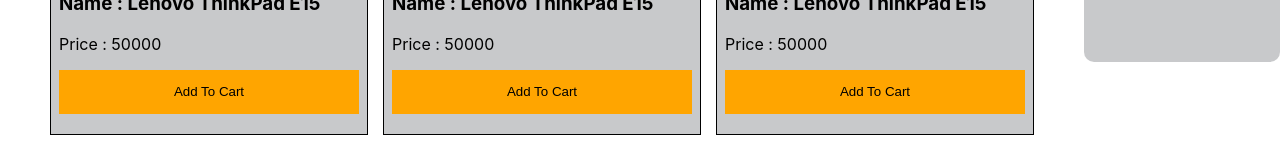
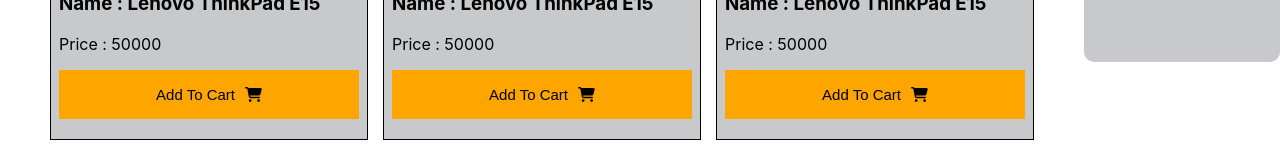
Before and after one commit to nazmul-2020/Laptop-Bazar, a React (Create React App) app: page / in a window 1280 px wide. Shown: the part 428-576 px from the top of the page. Built offline with nearby package versions, Linux system fonts and the light colour scheme.

Commit message:
add icon

```diff
--- a/package.json
+++ b/package.json
@@ -3,11 +3,16 @@
   "version": "0.1.0",
   "private": true,
   "dependencies": {
+    "@fortawesome/fontawesome-svg-core": "^6.1.1",
+    "@fortawesome/free-solid-svg-icons": "^6.1.1",
+    "@fortawesome/react-fontawesome": "^0.1.18",
     "@testing-library/jest-dom": "^5.16.3",
     "@testing-library/react": "^12.1.4",
     "@testing-library/user-event": "^13.5.0",
     "react": "^17.0.2",
     "react-dom": "^17.0.2",
+    "react-icon": "^1.0.0",
+    "react-icons": "^4.3.1",
     "react-scripts": "5.0.0",
     "web-vitals": "^2.1.4"
   },
--- a/src/component/Bazar/Bazar.js
+++ b/src/component/Bazar/Bazar.js
@@ -5,11 +5,11 @@
 const Bazar = () => {
 
     const [products, setProducts] = useState([])
-    const [cart, setCart] = useState([])
+    // const [cart, setCart] = useState([])
 
-    const handelAddToCard = (product) => {
-        console.log(product);
-    }
+    // const handelAddToCard = (product) => {
+    //     console.log(product);
+    // }
 
     useEffect(() =>{
         fetch('products.json')
--- a/src/component/Product/Product.css
+++ b/src/component/Product/Product.css
@@ -18,4 +18,11 @@
     width: 100%;
     background-color: #ffa500;
     border: 0;
+    font-size: 15px;
+    display: flex;
+    align-items: center;
+    justify-content: center;
 }
+.btn-text{
+    margin-right: 10px;
+}
--- a/src/component/Product/Product.js
+++ b/src/component/Product/Product.js
@@ -1,10 +1,15 @@
 import React from 'react';
 import './Product.css'
+import { FontAwesomeIcon } from '@fortawesome/react-fontawesome';
+import { faShoppingCart } from '@fortawesome/free-solid-svg-icons';
 
 const Product = ({product}) => {
     // console.log(props);
     const {name, img, price} = product
 
+     const handelAddToCard = (product) => {
+        console.log(product);
+    }
 
     return (
         <div className='product'>
@@ -12,7 +17,9 @@
             <div className='product-info'>
                 <h3>Name : {name}</h3>
                 <p>Price : {price}</p>
-                <button onClick={ () => handelAddToCard(product)} className='btn'><p>Add To Cart</p></button>
+                <button onClick={ () => handelAddToCard()} className='btn'><p className='btn-text'>Add To Cart </p>
+                <FontAwesomeIcon icon ={faShoppingCart}></FontAwesomeIcon>
+                </button>
             </div>
 
         </div>
```
Also changed, not shown: 1 other file (tests, documents, lock files or other folders).
